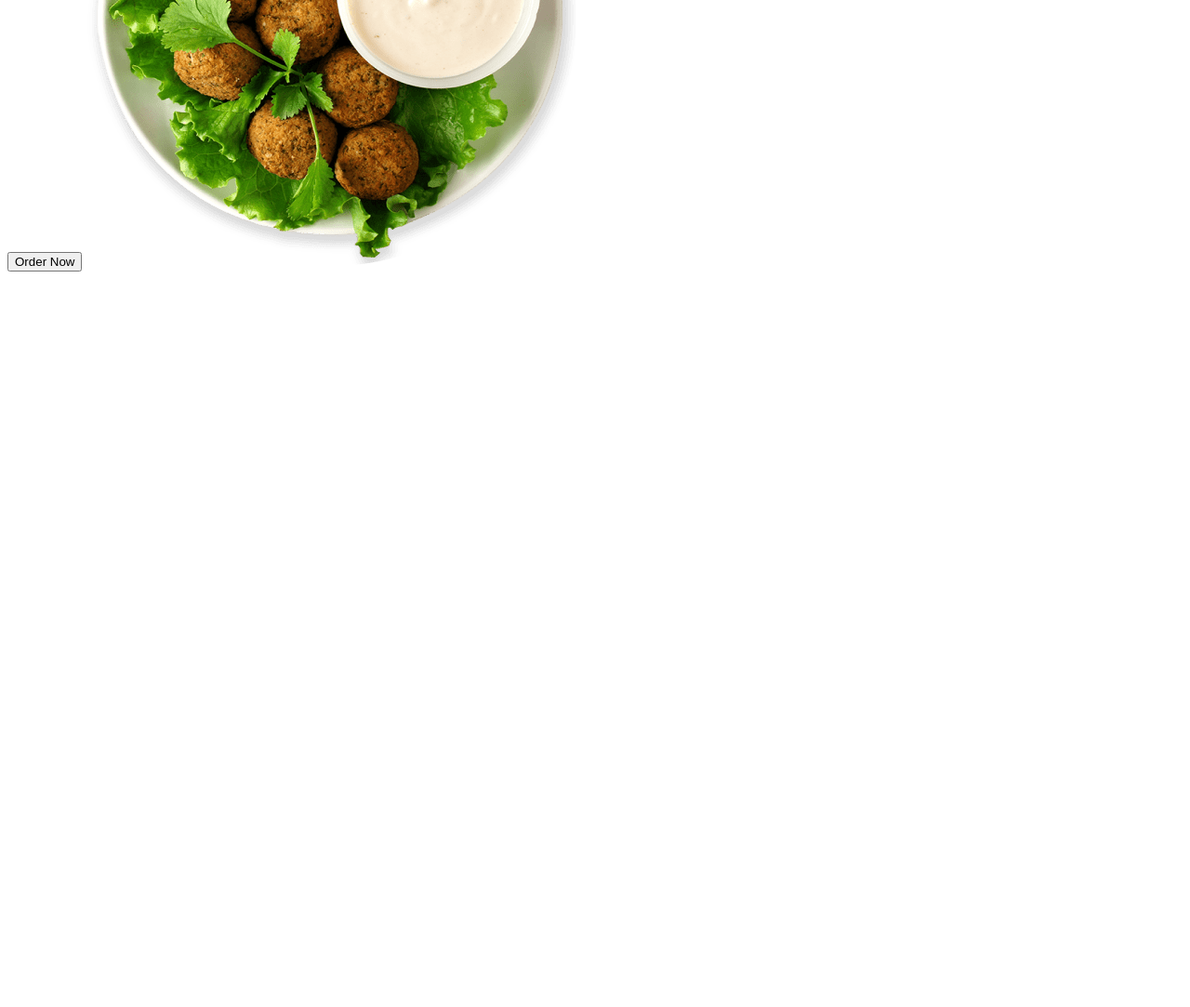
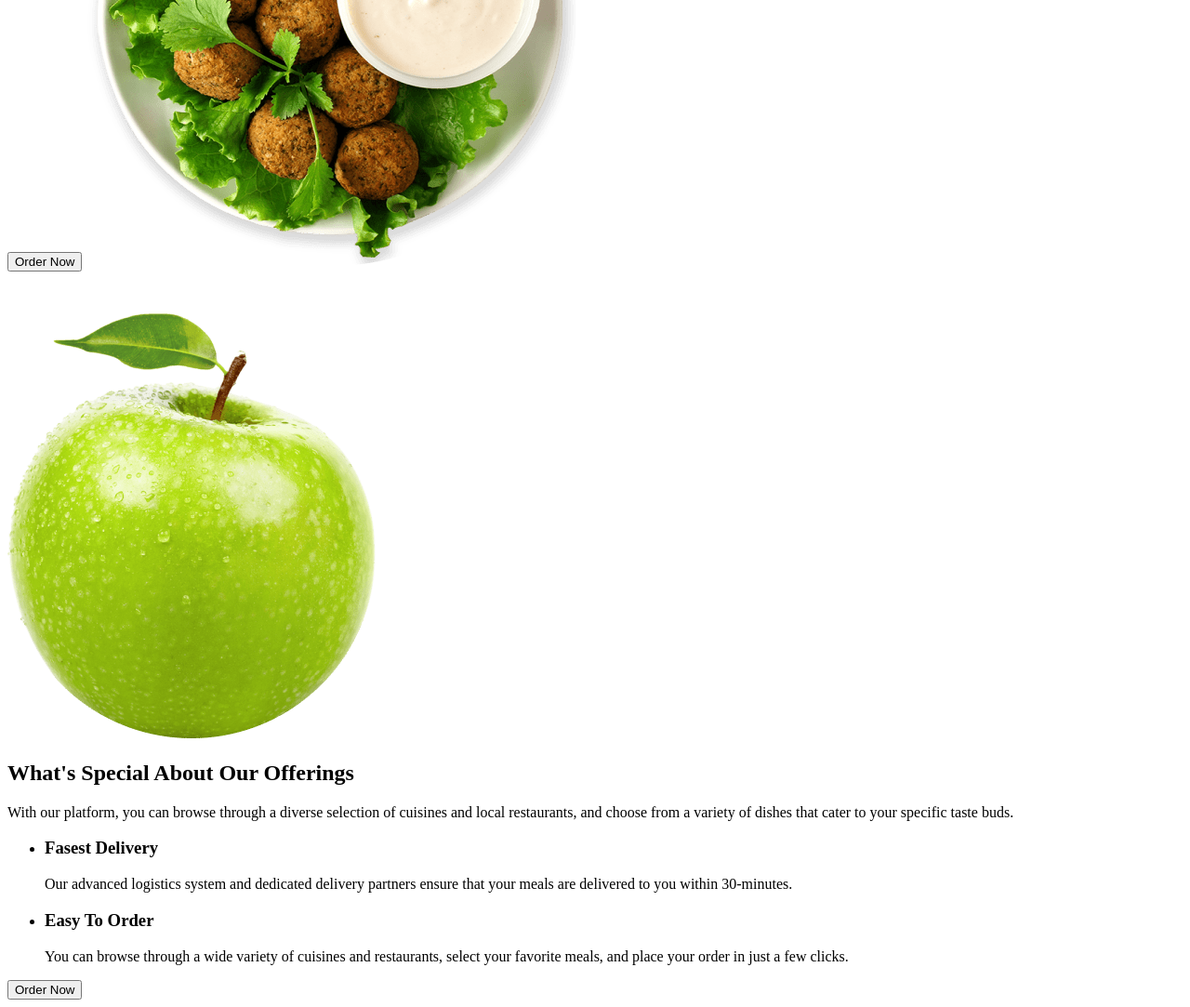
Before and after one commit to gallesSs/food-delivery-service, a plain HTML site: page index.html in a window 1280 px wide. Shown: the part 530-1613 px from the top of the page at 93% size. Before the commit the page ends 830 px from the top, so only its background shows below. Drawn offline with Linux system fonts and the light colour scheme.

Commit message:
section "offerings" added

```diff
--- a/index.html
+++ b/index.html
@@ -1,15 +1,16 @@
 <!DOCTYPE html>
 <html lang="en">
-
   <head>
-    <meta charset="UTF-8">
-    <meta name="viewport" content="width=device-width, initial-scale=1.0">
+    <meta charset="UTF-8" />
+    <meta name="viewport" content="width=device-width, initial-scale=1.0" />
     <title>Document</title>
   </head>
 
   <body>
     <header>
-        <a href="./index.html"><img src="./images/Vector.png" alt="logo" width="66" height="52 "></a>
+      <a href="./index.html"
+        ><img src="./images/Vector-min.png" alt="logo" width="66" height="52"
+      /></a>
       <nav>
         <ul>
           <li><a href="./index.html">Home</a></li>
@@ -25,14 +26,43 @@
       <!-- HERO -->
       <section>
         <h1>Enjoy Your Favorite Food From Anywhere</h1>
-            <p>With just a few clicks, you can have your favorite meals delivered straight to your doorstep, no matter
-                where you are.
-                Order now and enjoy a hassle-free and delicious meal from the comfort of your own home.</p>
+        <p>
+          With just a few clicks, you can have your favorite meals delivered
+          straight to your doorstep, no matter where you are. Order now and
+          enjoy a hassle-free and delicious meal from the comfort of your own
+          home.
+        </p>
         <button>Order Now</button>
-            <img src="./images/hero.png" alt="hero">
+        <img src="./images/hero.png" alt="hero" width="528" height="528" />
       </section>
-        <!--  -->
+      <!-- OFFERINGS -->
+      <section>
+        <img src="./images/aple-min.png" alt="apple" width="396" height="502" />
+        <h2>What's Special About Our Offerings</h2>
+        <p>
+          With our platform, you can browse through a diverse selection of
+          cuisines and local restaurants, and choose from a variety of dishes
+          that cater to your specific taste buds.
+        </p>
+        <ul>
+          <li>
+            <h3>Fasest Delivery</h3>
+            <p>
+              Our advanced logistics system and dedicated delivery partners
+              ensure that your meals are delivered to you within 30-minutes.
+            </p>
+          </li>
+          <li>
+            <h3>Easy To Order</h3>
+            <p>
+              You can browse through a wide variety of cuisines and restaurants,
+              select your favorite meals, and place your order in just a few
+              clicks.
+            </p>
+          </li>
+        </ul>
+        <button type="button">Order Now</button>
+      </section>
     </main>
   </body>
-
 </html>
```
Also changed, not shown: images/aple-min.png (added). Lines whose indentation alone changed are shown as unchanged.
